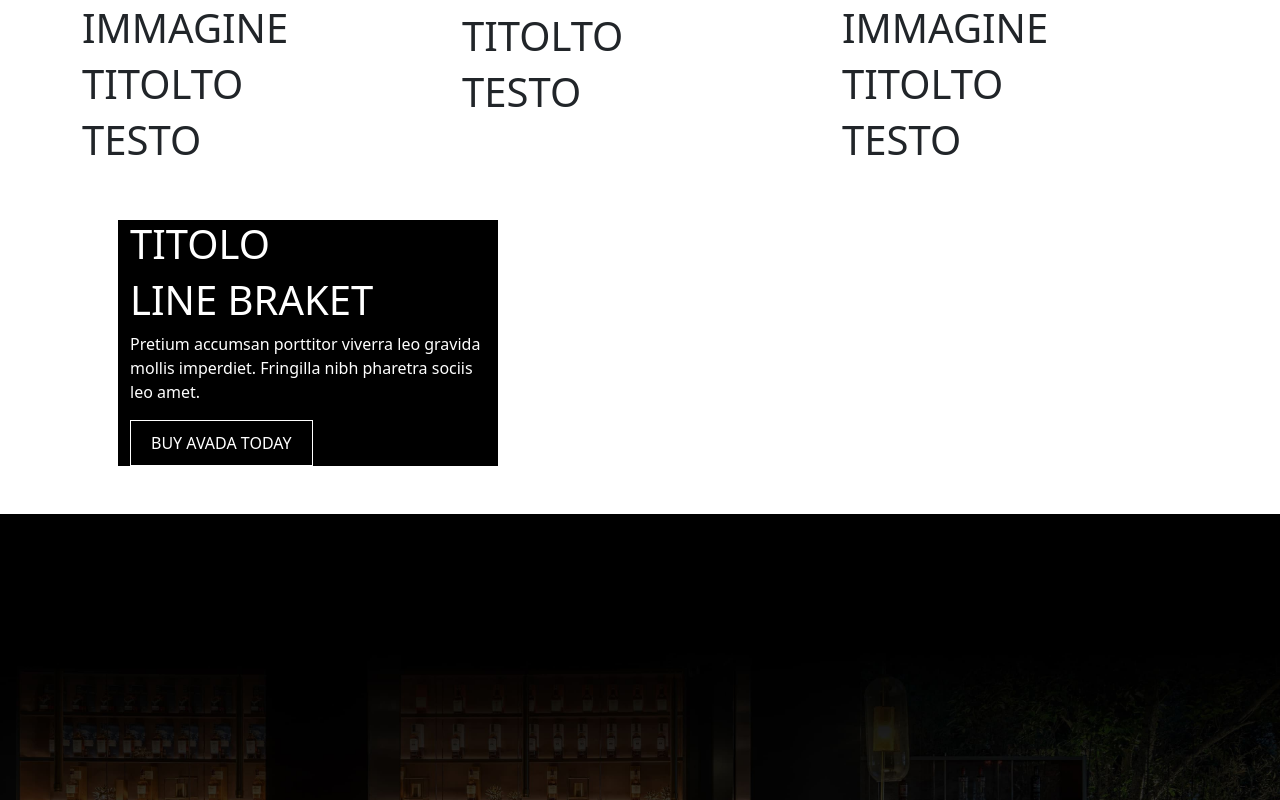
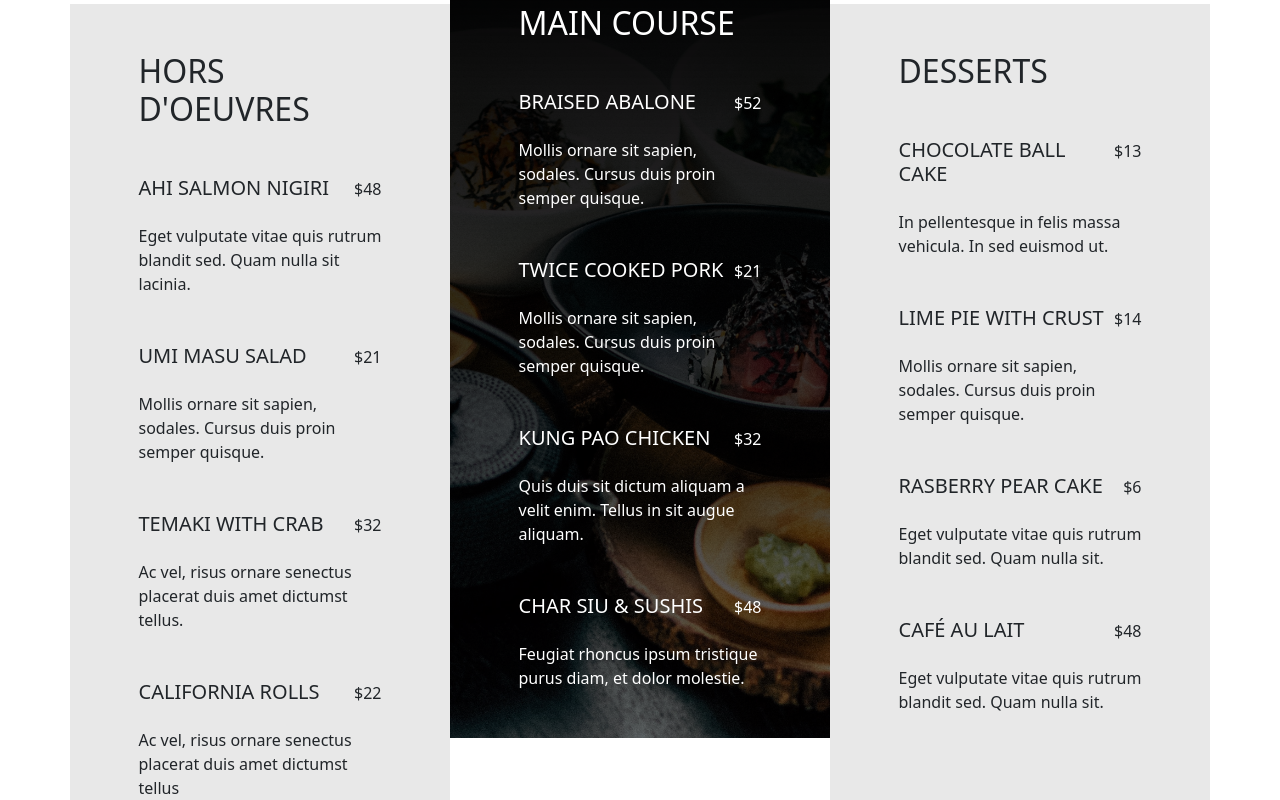
Before and after one commit to DanielMarella/proj-html-vuejs, a Vue app: page / in a window 1280 px wide. Shown: the part 5520-6320 px from the top of the page. Built offline with nearby package versions, Linux system fonts and the light colour scheme.

Commit message:
adding menù component

```diff
--- a/src/components/RestaurantMain.vue
+++ b/src/components/RestaurantMain.vue
@@ -210,36 +210,106 @@
         </div>
 
         <!-- HEIGHT COMPONENT -->
-        <div class="container mt-5">
+        <div class="container mt-5 mb-5">
             <div class="row">
-                <div class="col mt-5">
-                    <h1>IMMAGINE</h1>
-                    <h1>TITOLTO</h1>
-                    <h1>TESTO</h1>
+                <div class="col grey mt-5">
+                    <div class="container w-75 mt-5">
+                        <h1 class="mb-5 mt-5 text-start fs-2">hors d'oeuvres</h1>
+
+
+                        <h3 class="fs-5 mb-4 d-flex justify-content-between align-items-baseline">Ahi salmon nigiri <span class="fs-6">$48</span></h3>
+                        <p class="mb-5">
+                            Eget vulputate vitae quis rutrum blandit sed. Quam nulla sit lacinia.
+                        </p>
+
+                        <h3 class="fs-5 mb-4 d-flex justify-content-between align-items-baseline">umi masu salad<span class="fs-6">$21</span></h3>
+                        <p class="mb-5">
+                            Mollis ornare sit sapien, sodales. Cursus duis proin semper quisque.
+                        </p>
+
+                        <h3 class="fs-5 mb-4 d-flex justify-content-between align-items-baseline">temaki with  crab <span class="fs-6">$32</span></h3>
+                        <p class="mb-5">
+                            Ac vel, risus ornare senectus placerat duis amet dictumst tellus.
+                        </p>
+
+                        <h3 class="fs-5 mb-4 d-flex justify-content-between align-items-baseline">california rolls<span class="fs-6">$22</span></h3>
+                        <p class="mb-5">
+                            Ac vel, risus ornare senectus placerat duis amet dictumst tellus
+                        </p>
+                    </div>
                 </div>
-                <div class="col">
-                    <h1>IMMAGINE</h1>
-                    <h1>TITOLTO</h1>
-                    <h1>TESTO</h1>
+                <div class="col menu h-100">
+                    <div class="container w-75 mt-5">
+                        <h1 class="mb-5 mt-5 text-start fs-2">main course</h1>
+
+
+                        <h3 class="fs-5 mb-4 d-flex justify-content-between align-items-baseline">braised abalone<span class="fs-6">$52</span></h3>
+                        <p class="mb-5">
+                            Mollis ornare sit sapien, sodales. Cursus duis proin semper quisque.
+                        </p>
+
+                        <h3 class="fs-5 mb-4 d-flex justify-content-between align-items-baseline">twice cooked pork<span class="fs-6">$21</span></h3>
+                        <p class="mb-5">
+                            Mollis ornare sit sapien, sodales. Cursus duis proin semper quisque.
+                        </p>
+
+                        <h3 class="fs-5 mb-4 d-flex justify-content-between align-items-baseline">kung pao chicken <span class="fs-6">$32</span></h3>
+                        <p class="mb-5">
+                            Quis duis sit dictum aliquam a velit enim. Tellus in sit augue aliquam.
+                        </p>
+
+                        <h3 class="fs-5 mb-4 d-flex justify-content-between align-items-baseline">char siu & sushis <span class="fs-6">$48</span></h3>
+                        <p class="mb-5">
+                            Feugiat rhoncus ipsum tristique purus diam, et dolor molestie.
+                        </p>
+                    </div>
                 </div>
-                <div class="col mt-5">
-                    <h1>IMMAGINE</h1>
-                    <h1>TITOLTO</h1>
-                    <h1>TESTO</h1>
+                <div class="col grey mt-5">
+                    <div class="container w-75 mt-5">
+                        <h1 class="mb-5 mt-5 text-start fs-2">desserts</h1>
+
+
+                        <h3 class="fs-5 mb-4 d-flex justify-content-between align-items-baseline">chocolate ball cake<span class="fs-6">$13</span></h3>
+
+                        <p class="mb-5">
+                            In pellentesque in felis massa vehicula. In sed euismod ut.
+                        </p>
+
+                        <h3 class="fs-5 mb-4 d-flex justify-content-between align-items-baseline">lime pie with crust<span class="fs-6">$14</span></h3>
+                        <p class="mb-5">
+                            Mollis ornare sit sapien, sodales. Cursus duis proin semper quisque.
+                        </p>
+
+                        <h3 class="fs-5 mb-4 d-flex justify-content-between align-items-baseline">rasberry pear cake<span class="fs-6">$6</span></h3>
+                        <p class="mb-5">
+                            Eget vulputate vitae quis rutrum blandit sed. Quam nulla sit.
+                        </p>
+
+                        <h3 class="fs-5 mb-4 d-flex justify-content-between align-items-baseline">café au lait<span class="fs-6">$48</span></h3>
+                        <p class="mb-5">
+                            Eget vulputate vitae quis rutrum blandit sed. Quam nulla sit.
+                        </p>
+                    </div>
                 </div>
             </div>
         </div>
 
         <!-- NINTH COMPONENT -->
-        <div class="container">
-            <div class="row">
-                <div class="col-4 m-5 black t-white">
-                    <h1>TITOLO</h1>
-                    <h1>LINE BRAKET</h1>
-                    <p>Pretium accumsan porttitor viverra leo gravida mollis imperdiet. Fringilla nibh pharetra sociis leo amet.</p>
-                    <button class="button black t-white">
-                        buy avada today
-                    </button>
+        <div class="container-fluid divider-hero p-5">
+            <div class="container">
+                <div class="row">
+                    <div class="col-4 m-5 black t-white">
+                        <div class="container text-start m-5" >
+                            <h1 class="w-50 mb-5 d-flex">braised abalone <span class="fs-6 mx-5 mt-2">$52</span></h1>
+                            <hr class="m-0 mb-5">
+                            <p class="w-50 mb-4">
+                                Pellentesque vitae viverra risus, sagittis. Venenatis ridiculus scelerisque nisi in urna nulla non arcu moris tortor.
+                            </p>
+                            <button class="button black t-white">
+                                view takeout menu
+                            </button>
+                        </div>
+                    </div>
                 </div>
             </div>
         </div>
@@ -300,6 +370,12 @@ export default {
     background-position: center;
 }
 
+.divider-hero{
+    background-image: url(../assets/img/hero42x.jpg);
+    background-size: cover;
+    background-repeat: no-repeat;
+    background-position: center;
+}
 .blog{
     background-image: url(../assets/img/blog72x-1200x1375.jpg);
     background-size: cover;
@@ -319,6 +395,14 @@ export default {
     background-size: cover;
     background-repeat: no-repeat;
     background-position: center;
+}
+
+.menu {
+    background-image:
+    linear-gradient(to bottom, rgb(0, 0, 0), rgba(0, 0, 0, 0.561)),
+    url(../assets/img/misc22x.jpg);
+    background-size: cover;
+    color: white;
 }
 
 .info12 {
--- a/src/styles/general.scss
+++ b/src/styles/general.scss
@@ -1,4 +1,8 @@
 // background-color
+
+.grey{
+    background-color: #E8E8E8;
+}
 
 .black{
     background-color: #000000;
```
